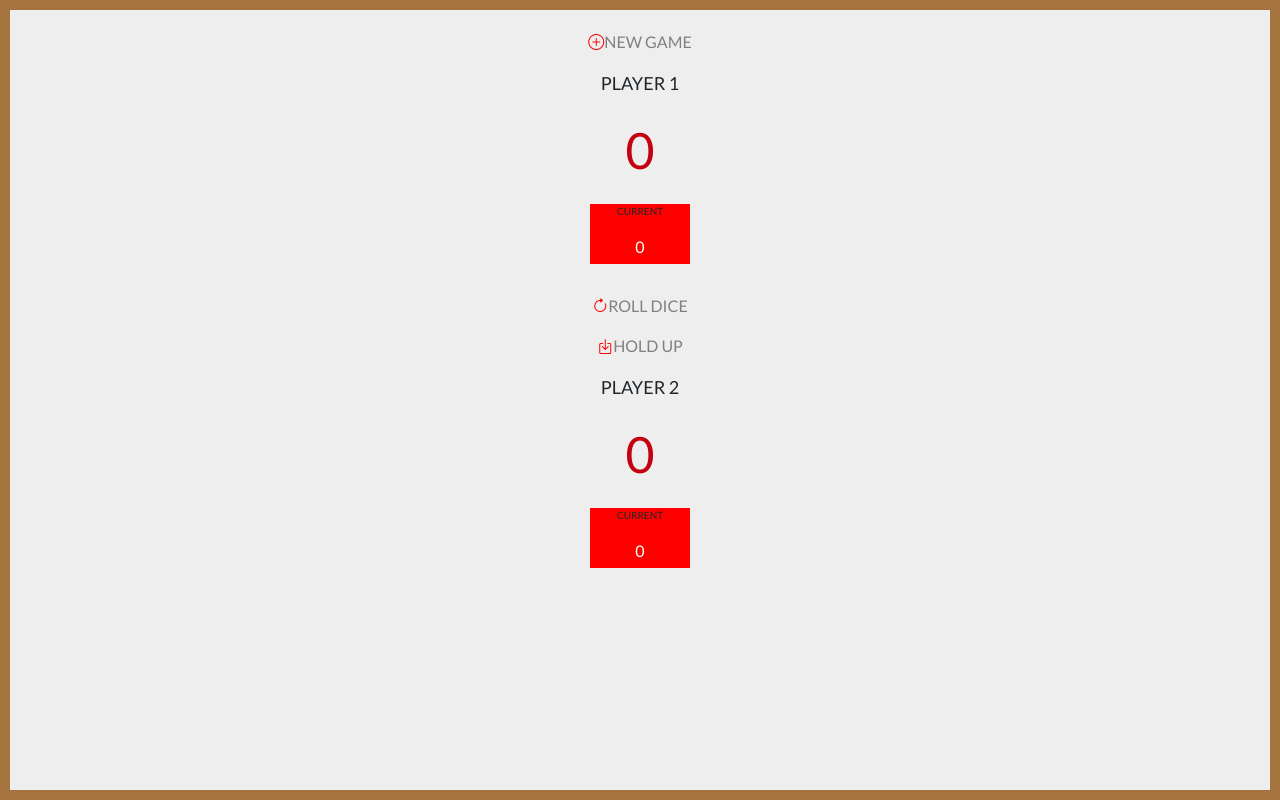
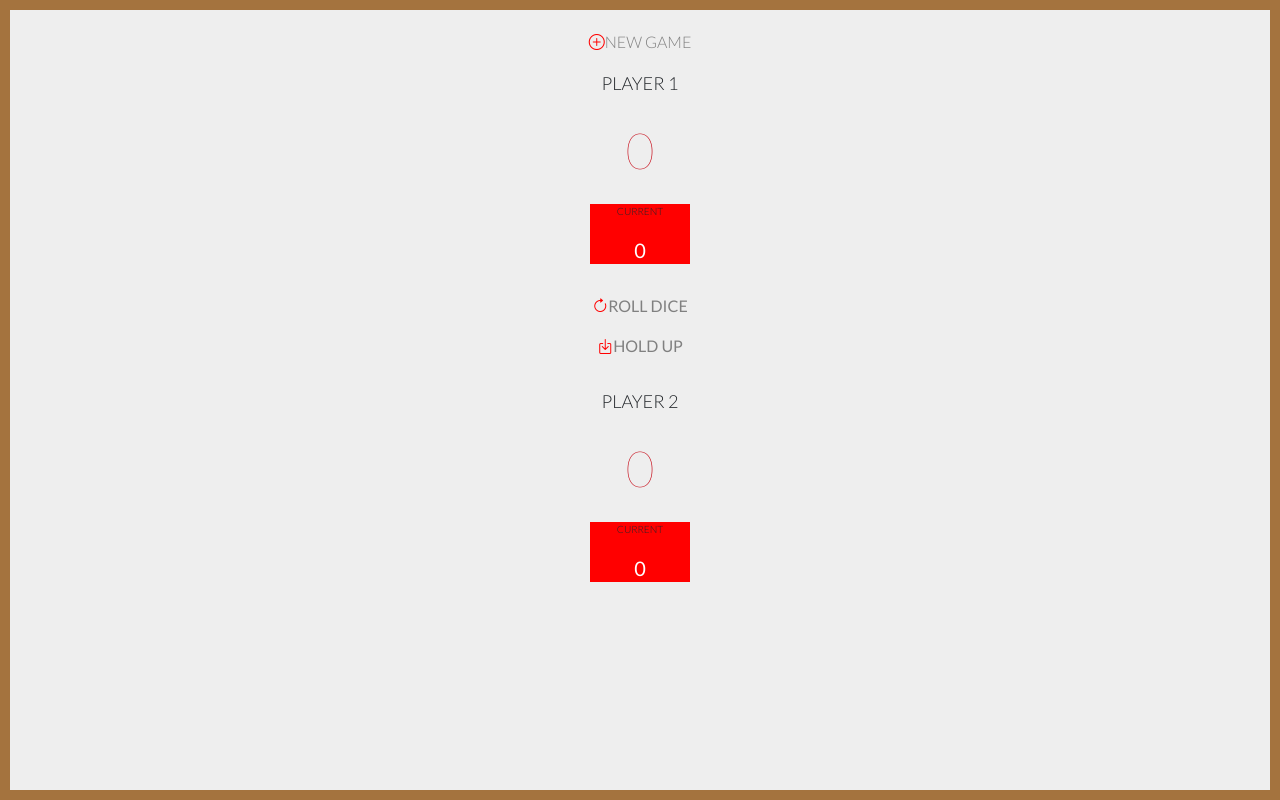
Before and after one commit to Jessica130883/dice-game, a plain HTML site: page index.html in a window 1280 px wide. Drawn offline with nearby package versions, Linux system fonts and the light colour scheme.

Commit message:
Modification des font-weigt pour les titres, chiffres

```diff
--- a/Stylesheet.css
+++ b/Stylesheet.css
@@ -28,12 +28,17 @@ body {
 .button, .clockwise, .in-down {
     color: #808080;
 }
+.button {
+    font-weight: 300;
+}
 .current-nb {
     color: white;
+    font-size: 20px;
 }
 .score-nb {
     color: #C5000F;
     font-size: 50px;
+    font-weight: 100;
 }
 
 .new-game {
@@ -44,7 +49,12 @@ body {
 }
 .text-current {
     font-size: 10px;
+    font-weight: 300;
+}
+.title-player2 {
+    margin-top: 30px;
 }
 .text-player1, .text-player2 {
     font-size: 18px;
+    font-weight: 300;
 }
```
